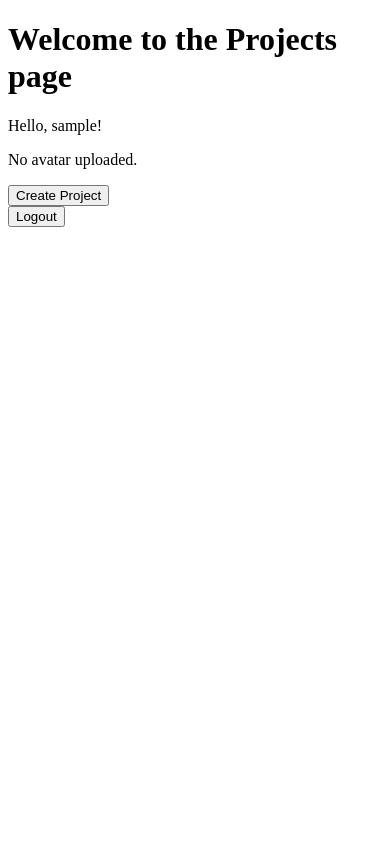
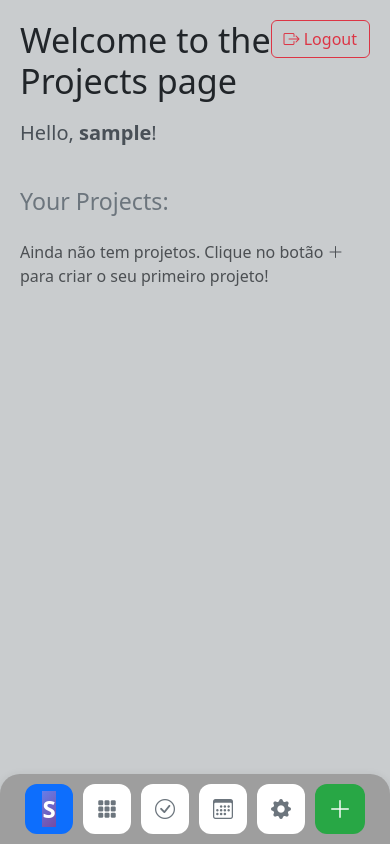
Before and after one commit to Di0go/Taskr, a Django app: page /projects/ in a window 390 px wide. Run offline with Django 5.2, Linux system fonts and the light colour scheme; the visitor is signed in with stand-in values (Sample User, id 1); data that the repository does not hold is empty.

Commit message:
commit 17-11

```diff
--- /dev/null
+++ b/src/projects/static/project/projects_list.css
@@ -0,0 +1,145 @@
+body {
+            margin: 0;
+            padding: 0;
+            background-color: #c9ccce;
+            min-height: 100vh;
+        }
+
+        .sidebar {
+            position: fixed;
+            left: 20px;
+            top: 50%;
+            transform: translateY(-50%);
+            background-color: #9e9e9e;
+            border-radius: 25px;
+            padding: 10px;
+            box-shadow: 0 2px 10px rgba(0,0,0,0.1);
+            z-index: 1000;
+        }
+
+        .sidebar-item {
+            width: 50px;
+            height: 50px;
+            border-radius: 12px;
+            margin: 8px 0;
+            display: flex;
+            align-items: center;
+            justify-content: center;
+            cursor: pointer;
+            transition: all 0.3s ease;
+            border: 2px solid transparent;
+            background-color: white;
+        }
+
+        .sidebar-item:hover {
+            background-color: #f8f9fa;
+            transform: scale(1.05);
+        }
+
+        .sidebar-item.active {
+            background-color: #0d6efd;
+            border-color: #0d6efd;
+        }
+
+        .sidebar-item.active i {
+            color: white;
+        }
+
+        .avatar-item {
+            padding: 0;
+            overflow: hidden;
+        }
+
+        .avatar-item img {
+            width: 100%;
+            height: 100%;
+            object-fit: cover;
+        }
+
+        .avatar-placeholder {
+            background: linear-gradient(135deg, #667eea 0%, #764ba2 100%);
+            color: white;
+            font-size: 24px;
+            font-weight: bold;
+        }
+
+        .create-btn {
+            background-color: #28a745;
+            color: white;
+            border: none;
+        }
+
+        .create-btn:hover {
+            background-color: #218838;
+        }
+
+        .create-btn i {
+            color: white;
+        }
+
+        .main-content {
+            margin-left: 120px;
+            padding: 40px;
+        }
+
+        .project-card {
+            background-color: #6c757d;
+            border-radius: 12px;
+            padding: 20px;
+            margin-bottom: 15px;
+            color: white;
+            transition: all 0.3s ease;
+            cursor: pointer;
+            border: 2px solid transparent;
+        }
+
+        .project-card:hover {
+            background-color: #5a6268;
+            border-color: #0d6efd;
+            transform: translateX(5px);
+        }
+
+        .project-card.filled {
+            background-color: #495057;
+        }
+
+        .header-section {
+            margin-bottom: 40px;
+        }
+
+        .welcome-text {
+            color: #495057;
+            margin-bottom: 10px;
+        }
+
+        .logout-btn {
+            position: fixed;
+            top: 20px;
+            right: 20px;
+        }
+
+        @media (max-width: 768px) {
+            .sidebar {
+                position: fixed;
+                bottom: 0;
+                left: 0;
+                right: 0;
+                top: auto;
+                transform: none;
+                border-radius: 20px 20px 0 0;
+                display: flex;
+                flex-direction: row;
+                justify-content: center;
+                padding: 10px 20px;
+            }
+
+            .sidebar-item {
+                margin: 0 5px;
+            }
+
+            .main-content {
+                margin-left: 0;
+                padding: 20px;
+                padding-bottom: 100px;
+            }
+        }
--- a/src/projects/templates/projects/projects_list.html
+++ b/src/projects/templates/projects/projects_list.html
@@ -1,36 +1,91 @@
+{% load static %}
 <!DOCTYPE html>
-<html lang="en">
+<html lang="pt">
 
     <head>
         <meta charset="UTF-8">
+        <meta name="viewport" content="width=device-width, initial-scale=1.0">
         <title>Taskr Projects</title>
+        <link href="https://cdn.jsdelivr.net/npm/bootstrap@5.3.0/dist/css/bootstrap.min.css" rel="stylesheet">
+
+        <link rel="stylesheet" href="https://cdn.jsdelivr.net/npm/bootstrap-icons@1.11.0/font/bootstrap-icons.min.css">
+        <link
+        rel="stylesheet"
+        href="{% static 'project/projects_list.css' %}" />
     </head>
 
     <body>
-    <h1>Welcome to the Projects page</h1>
-    <p>Hello, {{ user.username }}!</p>
+
+        <div class="sidebar">
+
+            <div class="sidebar-item avatar-item active">
                 {% if user.avatar and user.avatar.name %}
-        <img src="{{ user.avatar.url }}" alt="{{ user.username }}'s avatar" width="100">
+                    <img src="{{ user.avatar.url }}" alt="{{ user.username }}'s avatar">
                 {% else %}
-        <p>No avatar uploaded.</p>
+                    <div class="avatar-placeholder">
+                        {{ user.username|slice:":1"|upper }}
+                    </div>
                 {% endif %}
+            </div>
 
 
-    <ul>
-    {% for project in current_user_projects_list %}
-        <li><a href="/projects/{{ project.id }}/">{{ project }}</a></li>
-    {% endfor %}
-    </ul>
+            <div class="sidebar-item" title="Dashboard">
+                <i class="bi bi-grid-3x3-gap-fill" style="font-size: 20px; color: #6c757d;"></i>
+            </div>
+
+            <div class="sidebar-item" title="Tarefas">
+                <i class="bi bi-check-circle" style="font-size: 20px; color: #6c757d;"></i>
+            </div>
+
+            <div class="sidebar-item" title="Calendário">
+                <i class="bi bi-calendar3" style="font-size: 20px; color: #6c757d;"></i>
+            </div>
+
+            <div class="sidebar-item" title="Definições">
+                <i class="bi bi-gear-fill" style="font-size: 20px; color: #6c757d;"></i>
+            </div>
 
 
-    <a href="{% url 'projects:create_project' %}">
-        <button>Create Project</button>
+            <a href="{% url 'projects:create_project' %}" class="text-decoration-none">
+                <div class="sidebar-item create-btn" title="Criar Projeto">
+                    <i class="bi bi-plus-lg" style="font-size: 24px;"></i>
+                </div>
             </a>
+        </div>
 
-    <form method="post" action="{% url 'users:logout' %}">
+
+        <form method="post" action="{% url 'users:logout' %}" class="logout-btn">
             {% csrf_token %}
-        <button type="submit">Logout</button>
+            <button type="submit" class="btn btn-outline-danger">
+                <i class="bi bi-box-arrow-right"></i> Logout
+            </button>
         </form>
+
+
+        <div class="main-content">
+            <div class="header-section">
+                <h1 class="display-4 mb-3">Welcome to the Projects page</h1>
+                <p class="welcome-text fs-5">Hello, <strong>{{ user.username }}</strong>!</p>
+            </div>
+
+
+            <div class="projects-container">
+                <h3 class="mb-4" style="color: #6c757d;">Your Projects:</h3>
+
+                {% if current_user_projects_list %}
+                    {% for project in current_user_projects_list %}
+                        <a href="/projects/{{ project.id }}/" class="text-decoration-none">
+                            <div class="project-card filled">
+                                <h5 class="mb-0">{{ project }}</h5>
+                            </div>
+                        </a>
+                    {% endfor %}
+                {% else %}
+                    <p class="text-muted">Ainda não tem projetos. Clique no botão <i class="bi bi-plus-lg"></i> para criar o seu primeiro projeto!</p>
+                {% endif %}
+            </div>
+        </div>
+
+
     </body>
-
 </html>
```
Also changed, not shown: src/projects/static/project/creat_project.css (added, +192 -0 lines), src/projects/templates/projects/create_project.html (+29 -4 lines), src/projects/static/project/project.css (added), 1 other file. Lines whose indentation alone changed are shown as unchanged.
